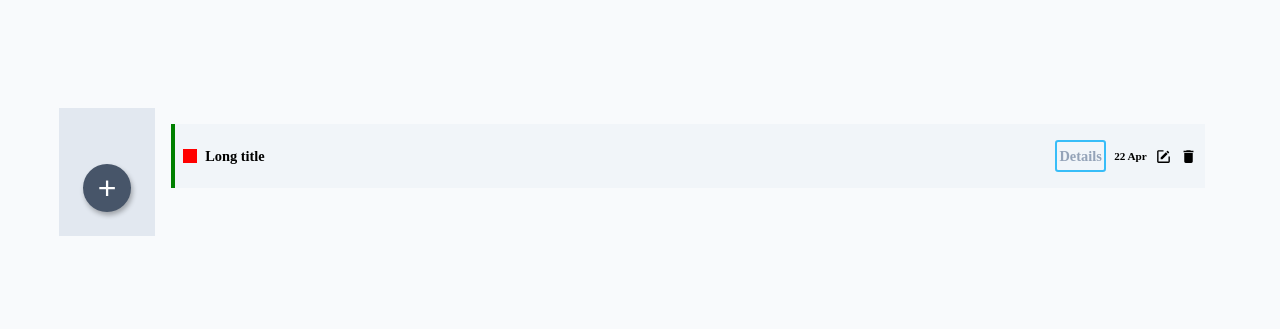
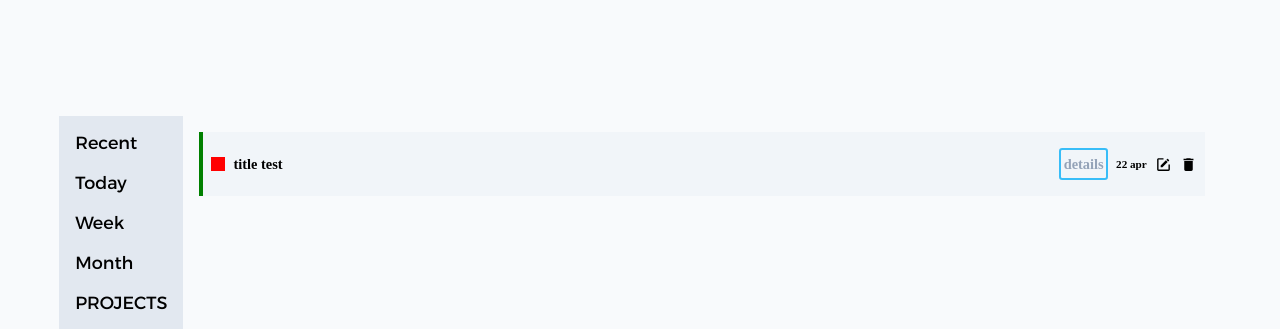
Before and after one commit to giovanniPepi/toDo, a website built with webpack: page src/index.html in a window 1280 px wide. Shown: the part 68-397 px from the top of the page. Built offline with nearby package versions, Linux system fonts and the light colour scheme; a web font is replaced by a local one.

Commit message:
Update container DOM creation to its own modules

```diff
--- a/src/containerLoader.js
+++ b/src/containerLoader.js
@@ -1,5 +1,6 @@
 import body from "./globalDom";
-import getLeftContainer from "./leftContainer";
+import getLeftContainer from "./getLeftContainer";
+import getRightContainer from "./getRightContainer";
 
 // module handler
 const getContainer = (() => {
@@ -10,6 +11,9 @@ const getContainer = (() => {
   const leftContainer = getLeftContainer()
   container.appendChild(leftContainer);
 
+  const rightContainer = getRightContainer();
+  container.appendChild(rightContainer);
+
   body.appendChild(container);
   return container;
 })
--- a/src/leftContainer.js
+++ b/src/getLeftContainer.js
@@ -1,9 +1,9 @@
 const getLeftContainer = () => {
-
   const leftContainer = document.createElement('div');
   leftContainer.setAttribute('class', 'leftContainer');
 
   const menuTime = document.createElement('ul');
+  menuTime.setAttribute('class', 'menuTime');
 
   const li1 = document.createElement('li');
   li1.setAttribute('class', 'li1');
@@ -37,14 +37,27 @@ const getLeftContainer = () => {
   li8.setAttribute('class', 'subProj');
   li8.textContent = 'Proj3';
 
+  const addBtnDiv = document.createElement('div');
+  addBtnDiv.setAttribute('class', 'addBtnDiv');
+
+  const addBtn = document.createElement('button');
+  addBtn.setAttribute('class', 'addBtn');
+  addBtn.textContent = '+';
 
   //appends
-  const liList = document.querySelectorAll('li');
-  liList.forEach((li => {
-    menuTime.appendChild(li);
-  }));
+  menuTime.appendChild(li1);
+  menuTime.appendChild(li2);
+  menuTime.appendChild(li3);
+  menuTime.appendChild(li4);
+  menuTime.appendChild(li5);
+  menuTime.appendChild(li6);
+  menuTime.appendChild(li7);
+  menuTime.appendChild(li8);
+
+  addBtnDiv.appendChild(addBtn);
+
   leftContainer.appendChild(menuTime);
-
+  leftContainer.appendChild(addBtnDiv);
   return leftContainer;
 }
 
--- /dev/null
+++ b/src/getListItem.js
@@ -0,0 +1,38 @@
+const getListItem = () => {
+  const listItem = document.createElement('div');
+  listItem.setAttribute('class', 'listItem');
+
+  const listCheck = document.createElement('div');
+  listCheck.setAttribute('class', 'listCheck');
+
+  const listTitle = document.createElement('div');
+  listTitle.setAttribute('class', 'listTitle');
+  listTitle.textContent = 'title test';
+
+  const listDetails = document.createElement('div');
+  listDetails.setAttribute('class', 'listDetails');
+  listDetails.textContent = 'details'
+
+  const listDate = document.createElement('div');
+  listDate.setAttribute('class', 'listDate');
+  listDate.textContent = '22 apr';
+
+  const listEdit = document.createElement('div');
+  listEdit.setAttribute('class', 'listEdit');
+
+  const listRemove = document.createElement('div');
+  listRemove.setAttribute('class', 'listRemove');
+
+
+  //appends
+  listItem.appendChild(listCheck);
+  listItem.appendChild(listTitle);
+  listItem.appendChild(listDetails);
+  listItem.appendChild(listDate);
+  listItem.appendChild(listEdit);
+  listItem.appendChild(listRemove);
+
+  return listItem;
+}
+
+export default getListItem;
--- /dev/null
+++ b/src/getRightContainer.js
@@ -0,0 +1,21 @@
+import getListItem from "./getListItem";
+
+const getRightContainer = () => {
+
+  const rightContainer = document.createElement('div');
+  rightContainer.setAttribute('class', 'rightContainer');
+
+  const listContainer = document.createElement('div');
+  listContainer.setAttribute('class', 'listContainer');
+
+  const listItem = getListItem();
+  listContainer.appendChild(listItem);
+
+  //appends
+
+  rightContainer.appendChild(listContainer);
+
+  return rightContainer;
+}
+
+export default getRightContainer;
--- a/src/index.html
+++ b/src/index.html
@@ -6,38 +6,6 @@
   <title>✏ ToDo List</title>
 </head>
 <body>
-
-  <div class="container">
-    <div class="leftContainer">
-        <ul class="menuTime">
-          <li>Recent</li>
-          <li>Today</li>
-          <li>Week</li>
-          <li>Month</li>
-          <li>PROJECTS</li>
-          <li class="subProj">Proj1</li>
-          <li class="subProj">Proj2</li>
-          <li class="subProj">Proj3</li>
-        </ul>
-        <div class="addBtnDiv">
-        <button class="addBtn">+</button>
-        </div>
-    </div>
-    <div class="rightContainer">
-      <div class="listContainer">
-        <div class="listItem">
-          <div class="listCheck"></div>
-          <div class="listTitle">Long title</div>
-          <div class="listDetails">Details</div>
-          <div class="listDate">22 Apr</div>
-          <svg class="listEdit">
-            <use xlink:href="/icons/square-edit-outline.svg"></use>
-          </svg>
-          <div class="listRemove"></div>
-        </div>
-      </div>
-    </div>
-  </div>
   <div class="footer">
     <a class="logo" href="https://github.com/gerijeb"><img src="./src/img/GitHub-Mark-120px-plus.png" alt="logo"></a>
     <div class="options">About</div>
--- a/src/rightContainer.js
+++ /dev/null
@@ -1,2 +0,0 @@
-const rightContainer = document.createElement('div');
-rightContainer.setAttribute('class', 'rightContainer');
```
